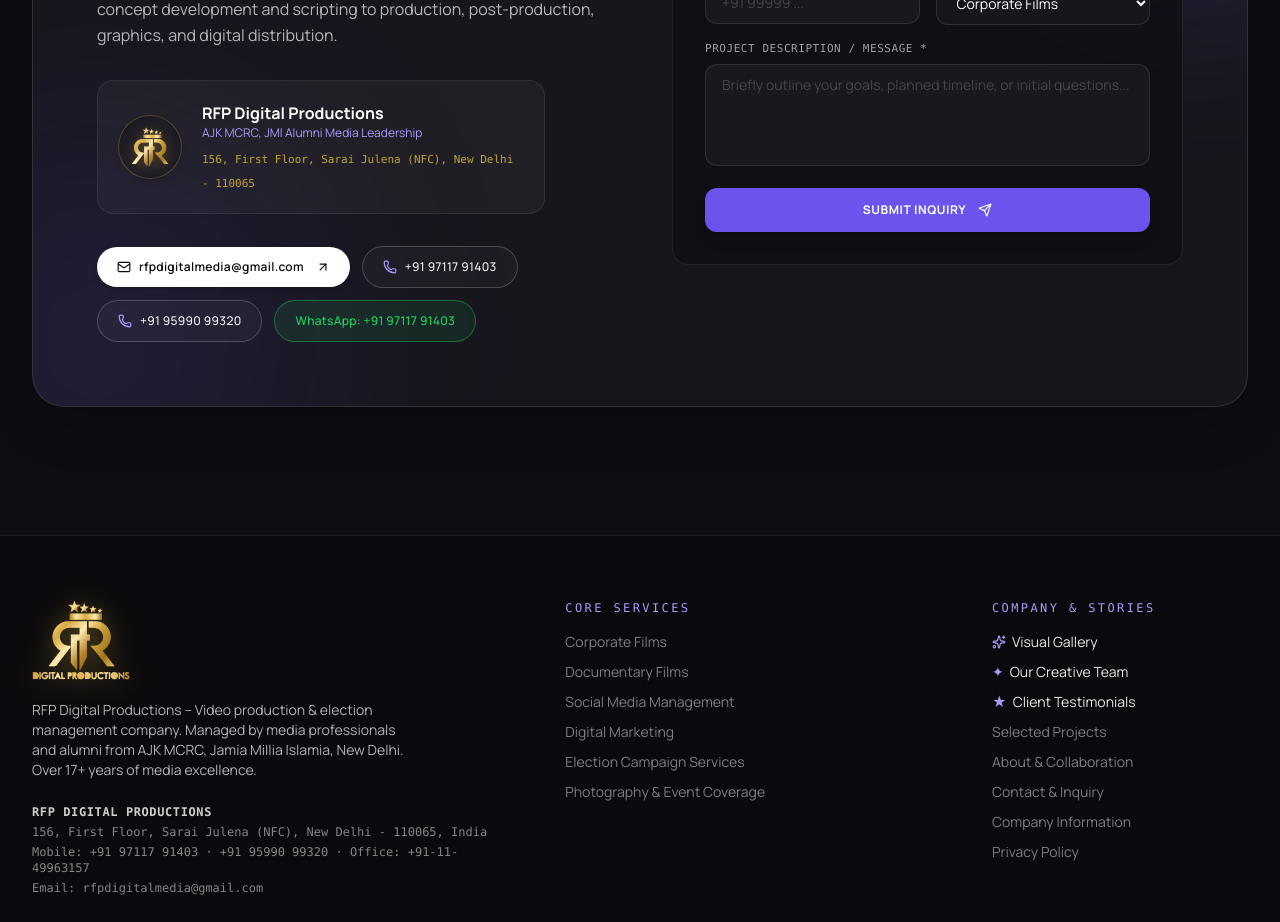
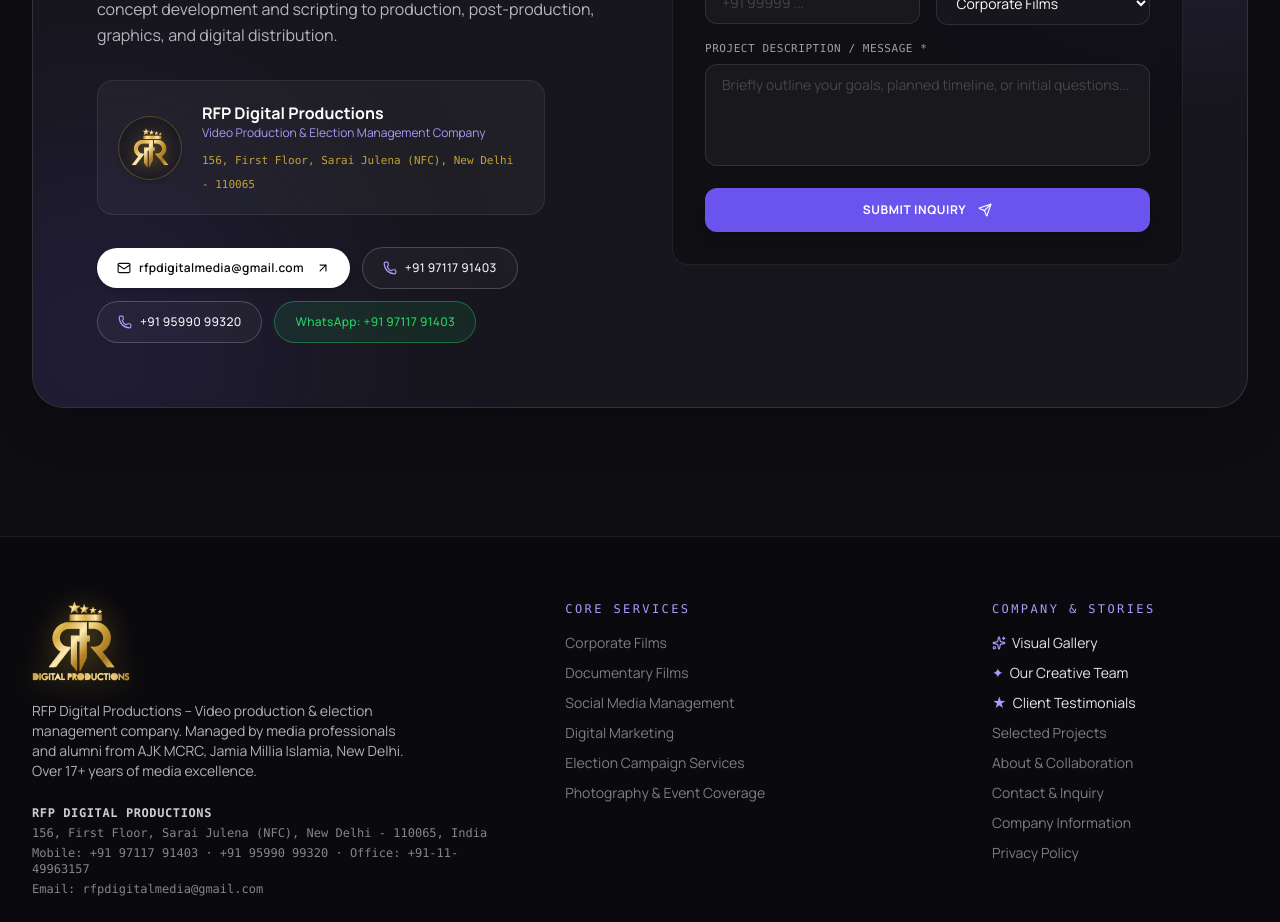
Before and after one commit to 11mdasjad/rip, a Next.js app: page / in a window 1280 px wide. Shown: the part 9880-10802 px from the top of the page. Built offline with nearby package versions, Linux system fonts and the light colour scheme.

Commit message:
Update Kontakt badge subtitle to 'Video Production & Election Management Company'

```diff
--- a/src/components/Kontakt.tsx
+++ b/src/components/Kontakt.tsx
@@ -108,8 +108,8 @@
               </div>
               <div>
                 <h3 className="text-base font-bold text-white">RFP Digital Productions</h3>
-                <span className="text-xs text-[#a89bfa] block mb-1">
-                  AJK MCRC, JMI Alumni Media Leadership
+                <span className="text-xs text-[#a89bfa] block mb-1 leading-snug">
+                  Video Production &amp; Election Management Company
                 </span>
                 <span className="text-[11px] font-mono text-[#D4AF37]/90 font-medium">
                   156, First Floor, Sarai Julena (NFC), New Delhi - 110065
```
